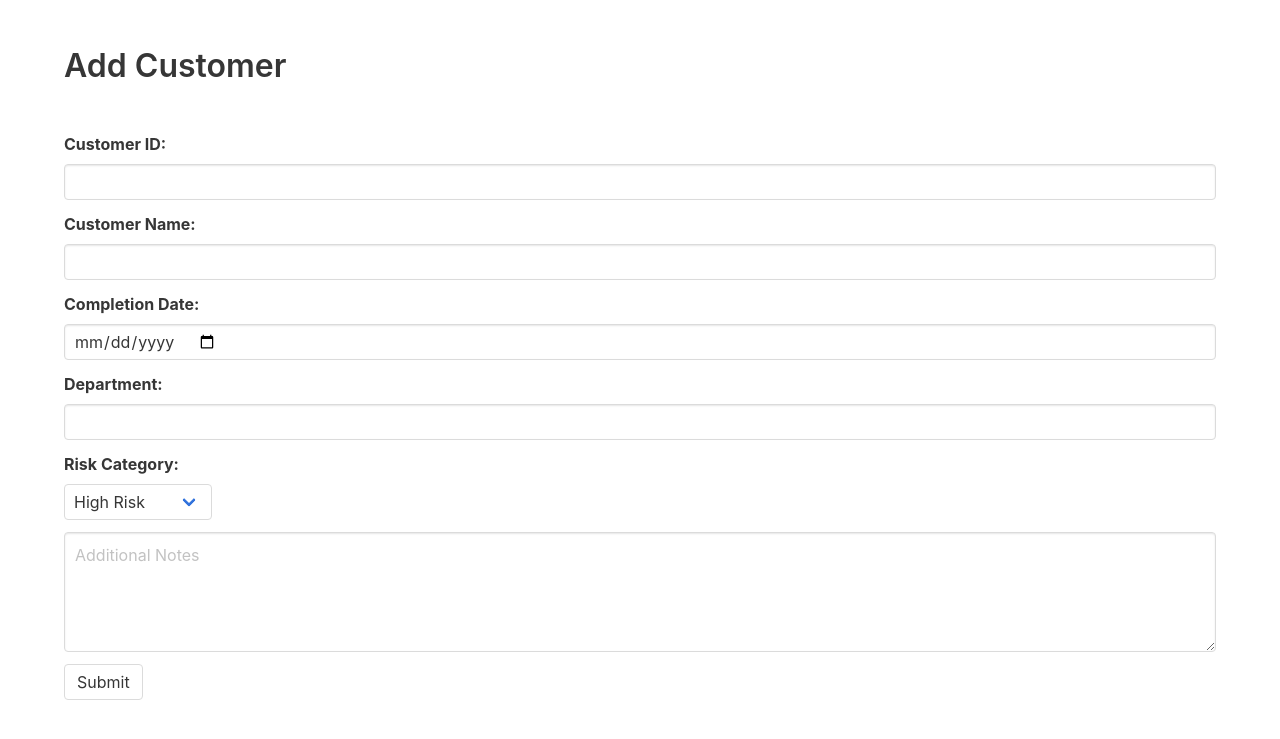
After one commit to firezdog/review-app, a Flask app: template templates/new_customer.html in a window 1280 px wide. The commit adds this page. Shown: the top 739 px of the page. Run offline with Flask 2, Linux system fonts and the light colour scheme; the template is opened without the code that fills it, so the values that code supplies are empty; some libraries are stand-ins or nearby versions.

Commit message:
added review table / add new customer with review

```diff
--- a/app.py
+++ b/app.py
@@ -1,4 +1,6 @@
 import os
+import datetime
+import time
 from flask import Flask, render_template, request, jsonify, redirect
 from flask_sqlalchemy import SQLAlchemy
 
@@ -13,24 +15,51 @@ db = SQLAlchemy(app)
 
 
 class Customer(db.Model):
+    id = db.Column(db.Integer, unique=True, nullable=False, primary_key=True)
     name = db.Column(db.String(80), nullable=False)
-    id = db.Column(db.Integer, unique=True, nullable=False, primary_key=True)
 
     def __repr__(self):
         return '<Customer %r %r>' % (self.id, self.name)
 
 
-@app.route('/', methods=['GET', 'POST'])
+class Review(db.Model):
+    id = db.Column(db.Integer, nullable=False, primary_key=True)
+    completion_date = db.Column(db.DateTime, nullable=False)
+    department = db.Column(db.String(80), nullable=False)
+    risk_category = db.Column(db.Integer, nullable=False)
+    note = db.Column(db.String(65535))
+    customer = db.Column(db.Integer, db.ForeignKey('customer.id'))
+
+    def __repr__(self):
+        return '<Review %r>' % self.id
+
+
+@app.route('/')
 def index():
-    if request.method == 'GET':
-        customers = Customer.query.all()
-        return render_template("index.html", customers=customers)
-    else:
-        new_customer = Customer(
-            name=request.form['customer_name'], id=request.form['customer_id'])
-        db.session.add(new_customer)
-        db.session.commit()
-        return redirect('/')
+    customers = Customer.query.all()
+    return render_template("index.html", customers=customers)
+
+
+@app.route('/customer/new', methods=['GET', 'POST'])
+def add_customer():
+    if request.method == "GET":
+        return render_template("new_customer.html")
+    new_customer = Customer(
+        name=request.form['customer_name'],
+        id=request.form['customer_id']
+    )
+    new_review = Review(
+        completion_date=datetime.datetime.strptime(request.form['review_date'], '%Y-%m-%d').date(),
+        department=request.form['review_department'],
+        risk_category=request.form['review_risk'],
+        note=request.form['review_notes'],
+        customer=new_customer.id,
+    )
+    db.session.add(new_customer)
+    db.session.add(new_review)
+    db.session.commit()
+    return redirect('/')
+
 
 @app.route('/customer/<customer_id>')
 def profile(customer_id):
--- /dev/null
+++ b/templates/new_customer.html
@@ -0,0 +1,51 @@
+{% include 'header.html' %}
+<div class="hero">
+  <div class="hero-body">
+    <div class="container">
+      <h1 class="title">
+        Add Customer
+      </h1>
+    </div>
+  </div>
+</div>
+<form class="container" action="/customer/new" method="POST">
+  <div class="field">
+    <label class="label">Customer ID:</label>
+    <div class="control">
+      <input class="input" type="text" name="customer_id" />
+    </div>
+  </div>
+  <div class="field">
+    <label class="label">Customer Name:</label>
+    <div class="control">
+      <input class="input" type="text" name="customer_name" />
+    </div>
+  </div>
+  <div class="field">
+    <label class="label">Completion Date:</label>
+    <div class="control">
+      <input class="input" type="date" name="review_date" />
+    </div>
+  </div>
+  <div class="field">
+    <label class="label">Department:</label>
+    <div class="control">
+      <input class="input" type="text" name="review_department" />
+    </div>
+  </div>
+  <div class="field">
+    <label class="label">Risk Category:</label>
+    <div class="select">
+      <select name="review_risk">
+        <option value="high">High Risk</option>
+        <option value="medium">Medium Risk</option>
+        <option value="low">Low Risk</option>
+      </select>
+    </div>
+  </div>
+  <div class="field">
+    <textarea class="textarea" placeholder="Additional Notes" name="review_notes"></textarea>
+  </div>
+  <button class="button">Submit</button>
+</form>
+{% include 'footer.html' %}
```
Also changed, not shown: templates/customer.html (+3 -4 lines), templates/index.html (+1 -25 lines).
